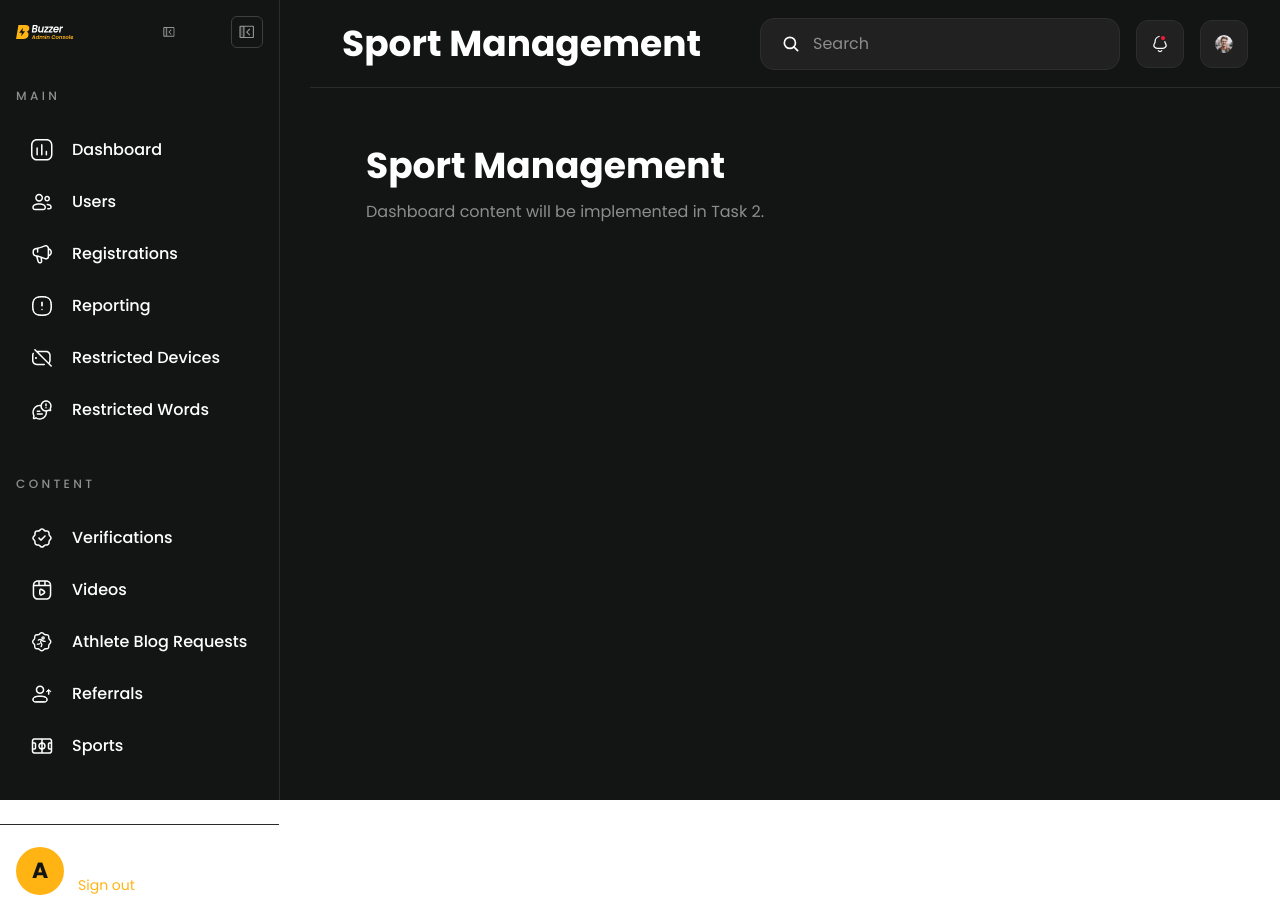
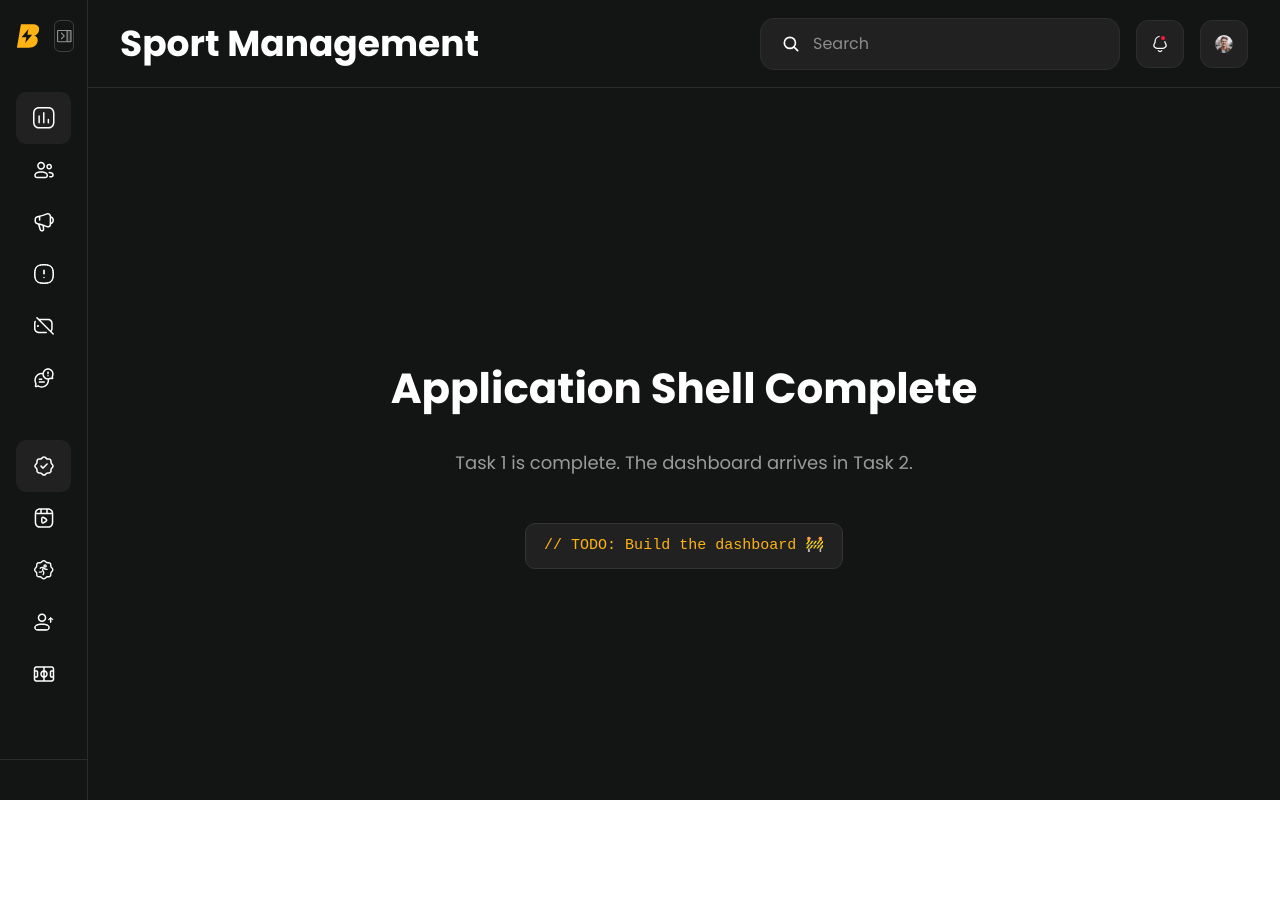
Before and after one commit to hardikgaurr/sports-console, an Angular app: page / in a window 1280 px wide. Both pictures are taken after a click on the button 247 px from the left and 32 px from the top of the page. After the commit the page ends 800 px from the top, so only its background shows below. Built offline with nearby package versions, Linux system fonts and the light colour scheme.

Commit message:
feat(shell): implement application shell and collapsible sidebar

```diff
--- a/src/app/common/components/sidebar/sidebar.html
+++ b/src/app/common/components/sidebar/sidebar.html
@@ -1,18 +1,31 @@
-<aside class="sidebar">
+<aside class="sidebar" [class.sidebar--collapsed]="collapsed">
   <div class="sidebar__top">
     <div class="sidebar__branding">
+      <div class="sidebar__logo-wrapper">
+        @if (!collapsed) {
           <img class="sidebar__logo" [src]="logo" alt="Buzzer Admin Console" />
+        } @else {
+          <img class="sidebar__logo-mark" src="assets/logos/buzzer-mark.svg" alt="Buzzer" />
+        }
+      </div>
 
-      <button class="sidebar__collapse" type="button">
-        <img [src]="collapseIcon" alt="Collapse" />
+      <button
+        class="sidebar__collapse"
+        type="button"
+        (click)="toggleSidebar()"
+        [attr.aria-label]="collapsed ? 'Expand sidebar' : 'Collapse sidebar'"
+      >
+        <img [src]="collapseIcon" alt="" />
       </button>
     </div>
 
     @for (section of sections; track section.title) {
       <div class="sidebar__section">
+        @if (!collapsed) {
           <div class="sidebar__section-title">
             {{ section.title }}
           </div>
+        }
 
         @for (item of section.items; track item.route) {
           <a href="#" class="sidebar__item">
@@ -22,9 +35,9 @@
               [alt]="item.label"
             />
 
-            <span>
-              {{ item.label }}
-            </span>
+            @if (!collapsed) {
+              <span>{{ item.label }}</span>
+            }
           </a>
         }
       </div>
@@ -34,10 +47,12 @@
   <div class="sidebar__footer">
     <div class="sidebar__avatar">A</div>
 
+    @if (!collapsed) {
       <div>
         <div class="sidebar__email">admin@buzzerfan.com</div>
 
         <button class="sidebar__logout">Sign out</button>
       </div>
+    }
   </div>
 </aside>
--- a/src/app/common/components/sidebar/sidebar.scss
+++ b/src/app/common/components/sidebar/sidebar.scss
@@ -1,5 +1,5 @@
 .sidebar {
-  width: 280px;
+  width: 100%;
   height: 100vh;
   background: #131515;
   border-right: 1px solid #2a2a2a;
@@ -24,7 +24,7 @@
 }
 
 .sidebar__logo {
-  width: 160px;
+  width: 118px;
   height: auto;
 }
 
@@ -143,3 +143,105 @@
 
   font-size: 14px;
 }
+/* ==========================================
+   COLLAPSED SIDEBAR
+   ========================================== */
+
+.sidebar {
+  transition: all 220ms cubic-bezier(0.22, 1, 0.36, 1);
+}
+
+.sidebar__branding {
+  transition: all 220ms cubic-bezier(0.22, 1, 0.36, 1);
+}
+
+.sidebar__logo {
+  transition:
+    opacity 180ms ease,
+    transform 220ms ease;
+}
+
+.sidebar__collapse {
+  transition: all 200ms ease;
+}
+
+.sidebar__collapse:hover {
+  border-color: #ffb414;
+  transform: scale(1.06);
+}
+
+.sidebar__collapse img {
+  transition: transform 220ms ease;
+}
+
+.sidebar__section-title,
+.sidebar__item span,
+.sidebar__email,
+.sidebar__logout {
+  transition:
+    opacity 180ms ease,
+    transform 180ms ease;
+}
+
+.sidebar--collapsed .sidebar__branding {
+  justify-content: center;
+}
+
+.sidebar--collapsed .sidebar__collapse img {
+  transform: rotate(180deg);
+}
+
+.sidebar--collapsed .sidebar__section-title,
+.sidebar--collapsed .sidebar__item span,
+.sidebar--collapsed .sidebar__email,
+.sidebar--collapsed .sidebar__logout {
+  opacity: 0;
+  transform: translateX(-8px);
+  pointer-events: none;
+}
+
+.sidebar--collapsed .sidebar__item {
+  justify-content: center;
+  padding: 0;
+}
+
+.sidebar--collapsed .sidebar__footer {
+  justify-content: center;
+}
+
+.sidebar--collapsed .sidebar__footer > div:last-child {
+  display: none;
+}
+
+.sidebar--collapsed .sidebar__logo {
+  display: none;
+}
+
+.sidebar__logo-wrapper {
+  display: flex;
+  align-items: center;
+  min-height: 40px;
+}
+
+.sidebar__logo-mark {
+  width: 28px;
+  height: 28px;
+  display: block;
+}
+
+.sidebar__branding {
+  gap: 12px;
+}
+
+.sidebar__collapse img {
+  transition: transform 220ms ease;
+}
+
+.sidebar--collapsed .sidebar__collapse img {
+  transform: rotate(180deg);
+}
+
+.sidebar__collapse:hover {
+  transform: scale(1.08);
+  border-color: #ffb414;
+}
--- a/src/app/common/components/sidebar/sidebar.ts
+++ b/src/app/common/components/sidebar/sidebar.ts
@@ -1,4 +1,4 @@
-import { Component } from '@angular/core';
+import { Component, EventEmitter, Input, Output } from '@angular/core';
 import { CommonModule } from '@angular/common';
 
 import { SIDEBAR_SECTIONS, SidebarSection } from '../../constants/sidebar.constants';
@@ -11,8 +11,16 @@ import { SIDEBAR_SECTIONS, SidebarSection } from '../../constants/sidebar.consta
   styleUrl: './sidebar.scss',
 })
 export class SidebarComponent {
+  @Input() collapsed = false;
+
+  @Output() toggle = new EventEmitter<void>();
+
   readonly sections: SidebarSection[] = SIDEBAR_SECTIONS;
 
   readonly logo = 'assets/logos/buzzer-logo.svg';
   readonly collapseIcon = 'assets/icons/common/collapse.svg';
+
+  toggleSidebar(): void {
+    this.toggle.emit();
+  }
 }
--- a/src/app/core/layouts/console-layout/console-layout.html
+++ b/src/app/core/layouts/console-layout/console-layout.html
@@ -1,5 +1,5 @@
-<div class="console-layout">
-  <app-sidebar />
+<div class="console-layout" [class.console-layout--collapsed]="collapsed">
+  <app-sidebar [collapsed]="collapsed" (toggle)="toggleSidebar()" />
 
   <div class="console-layout__content">
     <app-header />
--- a/src/app/core/layouts/console-layout/console-layout.scss
+++ b/src/app/core/layouts/console-layout/console-layout.scss
@@ -3,6 +3,12 @@
   grid-template-columns: 310px 1fr;
   height: 100vh;
   background: var(--color-background);
+
+  transition: grid-template-columns 220ms cubic-bezier(0.22, 1, 0.36, 1);
+}
+
+.console-layout--collapsed {
+  grid-template-columns: 88px 1fr;
 }
 
 .console-layout__content {
--- a/src/app/core/layouts/console-layout/console-layout.ts
+++ b/src/app/core/layouts/console-layout/console-layout.ts
@@ -11,4 +11,10 @@ import { SidebarComponent } from '../../../common/components/sidebar/sidebar';
   templateUrl: './console-layout.html',
   styleUrl: './console-layout.scss',
 })
-export class ConsoleLayoutComponent {}
+export class ConsoleLayoutComponent {
+  collapsed = false;
+
+  toggleSidebar(): void {
+    this.collapsed = !this.collapsed;
+  }
+}
--- a/src/app/features/dashboard/pages/dashboard/dashboard.html
+++ b/src/app/features/dashboard/pages/dashboard/dashboard.html
@@ -1,5 +1,7 @@
 <div class="dashboard">
-  <h1 class="dashboard__title">Sport Management</h1>
+  <h2 class="dashboard__title">Application Shell Complete</h2>
 
-  <p class="dashboard__subtitle">Dashboard content will be implemented in Task 2.</p>
+  <p class="dashboard__subtitle">Task 1 is complete. The dashboard arrives in Task 2.</p>
+
+  <p class="dashboard__hint">// TODO: Build the dashboard 🚧</p>
 </div>
--- a/src/app/features/dashboard/pages/dashboard/dashboard.scss
+++ b/src/app/features/dashboard/pages/dashboard/dashboard.scss
@@ -14,3 +14,56 @@
   color: #8d8d8d;
   font-size: 16px;
 }
+.dashboard {
+  padding: 48px 56px;
+}
+
+.dashboard__title {
+  font-size: 36px;
+  font-weight: 700;
+  color: #fff;
+  margin-bottom: 16px;
+}
+
+.dashboard__subtitle {
+  font-size: 18px;
+  color: #bdbdbd;
+  margin-bottom: 24px;
+}
+
+.dashboard__hint {
+  font-family: 'JetBrains Mono', monospace;
+  color: #ffb414;
+  font-size: 15px;
+}
+
+.dashboard {
+  min-height: calc(100vh - 88px);
+  display: flex;
+  flex-direction: column;
+  justify-content: center;
+  align-items: center;
+  gap: 12px;
+  text-align: center;
+}
+
+.dashboard__title {
+  font-size: 42px;
+  font-weight: 700;
+  color: #fff;
+}
+
+.dashboard__subtitle {
+  color: #9b9b9b;
+  font-size: 18px;
+}
+
+.dashboard__hint {
+  margin-top: 12px;
+  padding: 10px 18px;
+  border-radius: 10px;
+  background: #212121;
+  border: 1px solid #343434;
+  color: #ffb414;
+  font-family: 'JetBrains Mono', monospace;
+}
--- /dev/null
+++ b/src/environment/environment.development.ts
@@ -0,0 +1,4 @@
+export const environment = {
+  production: false,
+  apiUrl: 'https://buzzer-game-moderation-backend.vercel.app/api',
+};
--- /dev/null
+++ b/src/environment/environment.ts
@@ -0,0 +1,4 @@
+export const environment = {
+  production: true,
+  apiUrl: 'https://buzzer-game-moderation-backend.vercel.app/api',
+};
```
Also changed, not shown: src/assets/logos/buzzer-logo.svg, src/assets/logos/buzzer-mark.svg (added). Lines whose indentation alone changed are shown as unchanged.
